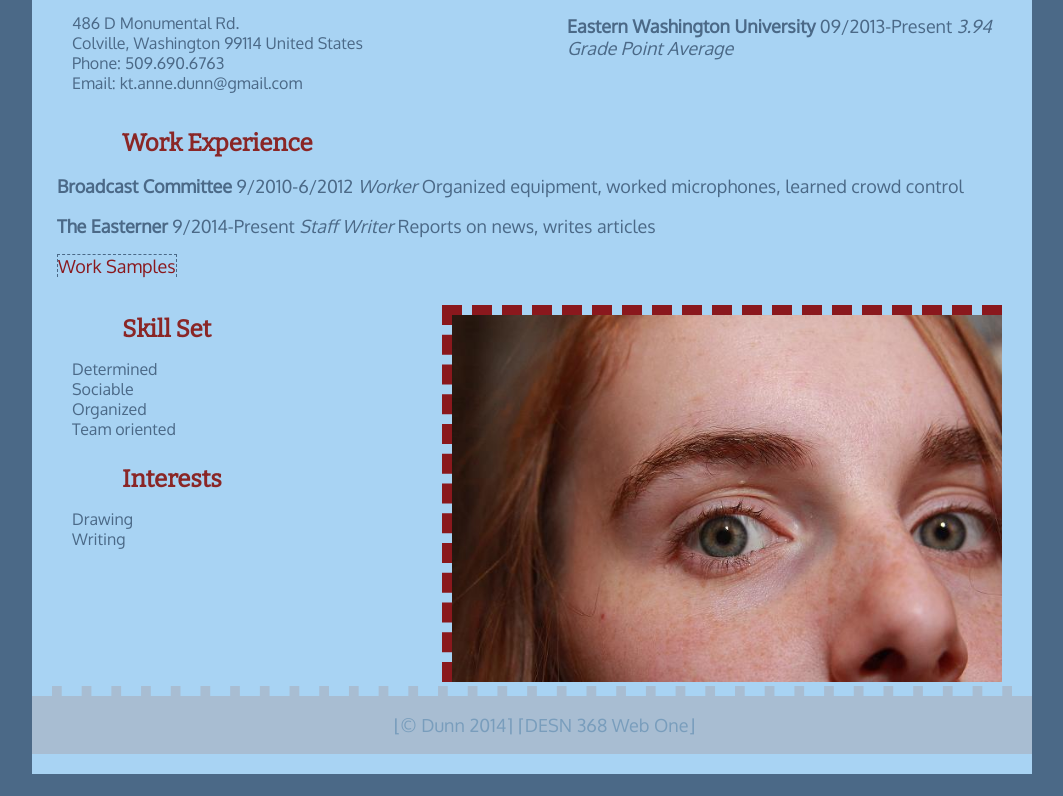
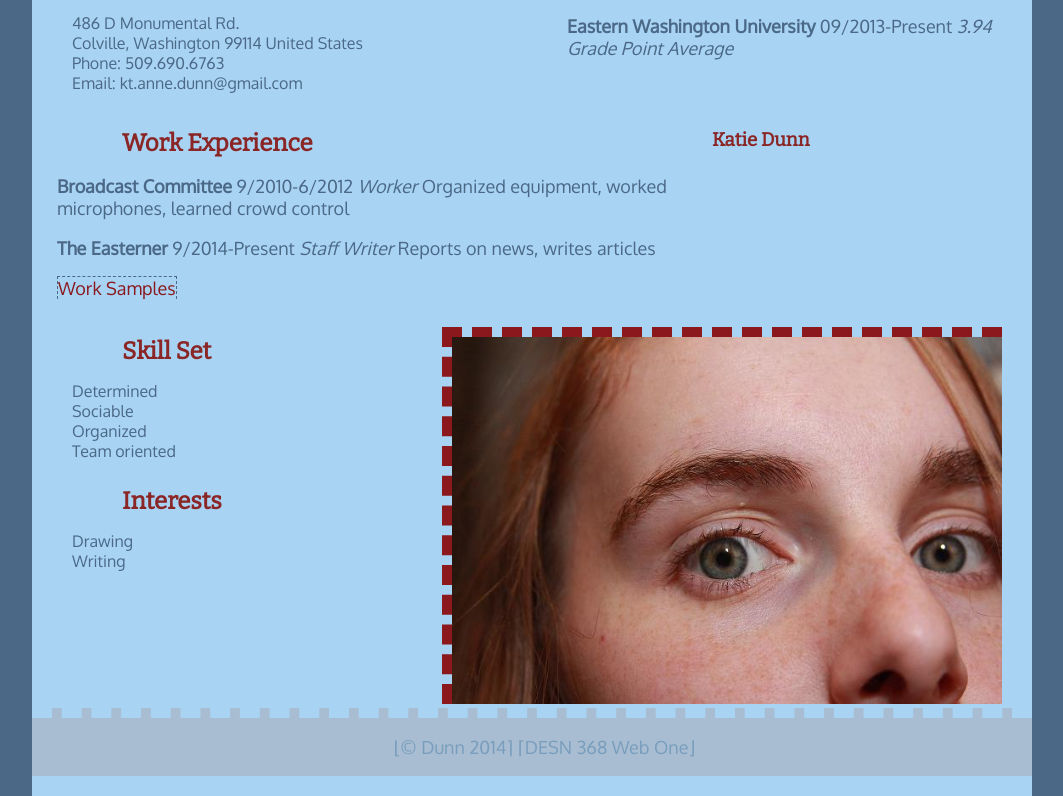
Before and after one commit to katiedunn14/p2_resume, a plain HTML site: page index.html in a window 1280 px wide. Shown: the part 128-924 px from the top of the page, without its empty margins (108-1171 px from the left). Before the commit the page ends 902 px from the top, so only its background shows below. Drawn offline with nearby package versions, Linux system fonts and the light colour scheme.

```diff
--- a/index.html
+++ b/index.html
@@ -39,7 +39,7 @@
 <em>3.94 Grade Point Average</em></p>
 </section>
 
-<section class="grid_12">
+<section class="grid_8 alpha">
 <h2>Work Experience</h2>
 
 <p><strong>Broadcast Committee</strong>  9/2010-6/2012
@@ -51,6 +51,8 @@ Organized equipment, worked microphones, learned crowd control</p>
 Reports on news, writes articles</p>
 <p><a href="http://easterneronline.com/staff/?writer=Katie%20Dunn" target="blank">Work Samples</a></p>
 </section>
+
+<h3 id="name" class="grid_4 omega">Katie Dunn</h3>
 
 
 <section class="grid_4">
```
